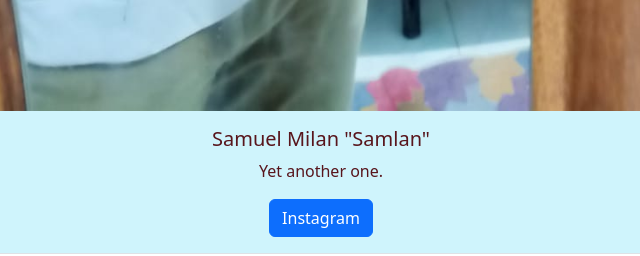
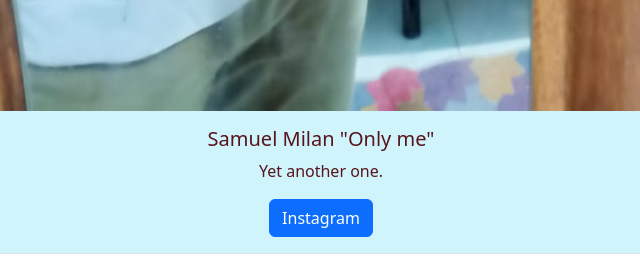
Before and after one commit to Masamune-Kenzaki/Expostwo, a plain HTML site: page member.html in a window 1280 px wide. Shown: the part 7860-8116 px from the top of the page, 319-959 px from the left. Drawn offline with nearby package versions, Linux system fonts and the light colour scheme.

Commit message:
Update member.html

```diff
--- a/member.html
+++ b/member.html
@@ -305,7 +305,7 @@
                             <div class="col"><div class="card bg-info-subtle text-danger-emphasis border">
                                 <img src="images/s.jpeg" class="card-img-top" alt="...">
                                 <div class="card-body">
-                                  <h5 class="card-title">Samuel Milan "Samlan"</h5>
+                                  <h5 class="card-title">Samuel Milan "Only me"</h5>
                                   <p class="card-text">Yet another one.</p>
                                   <a href="https://www.instagram.com/samuuelll_s/" class="btn btn-primary">Instagram</a>
                                 </div>
```
